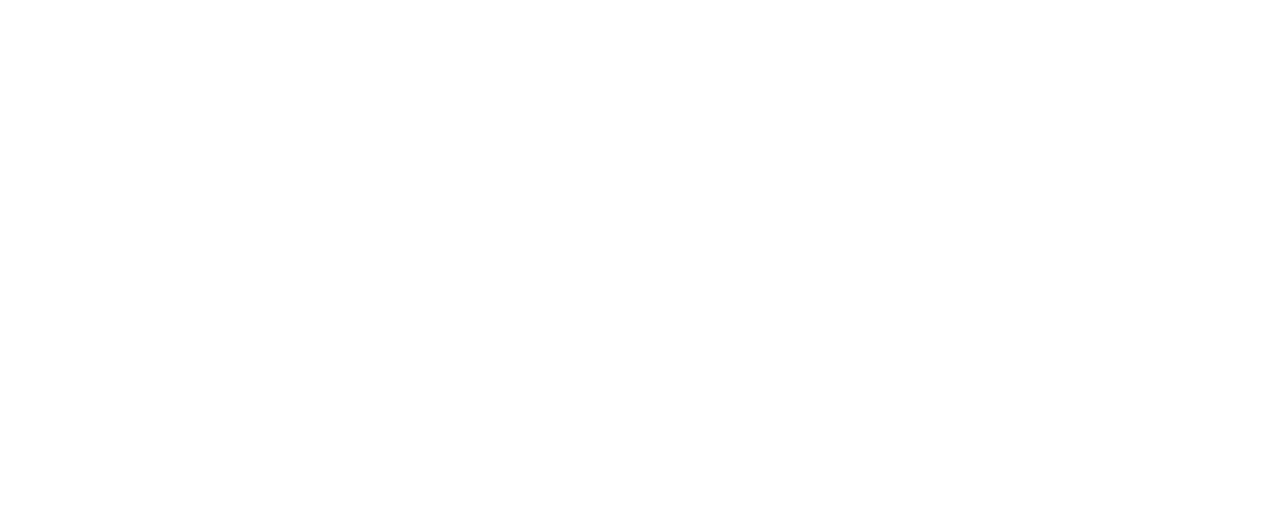
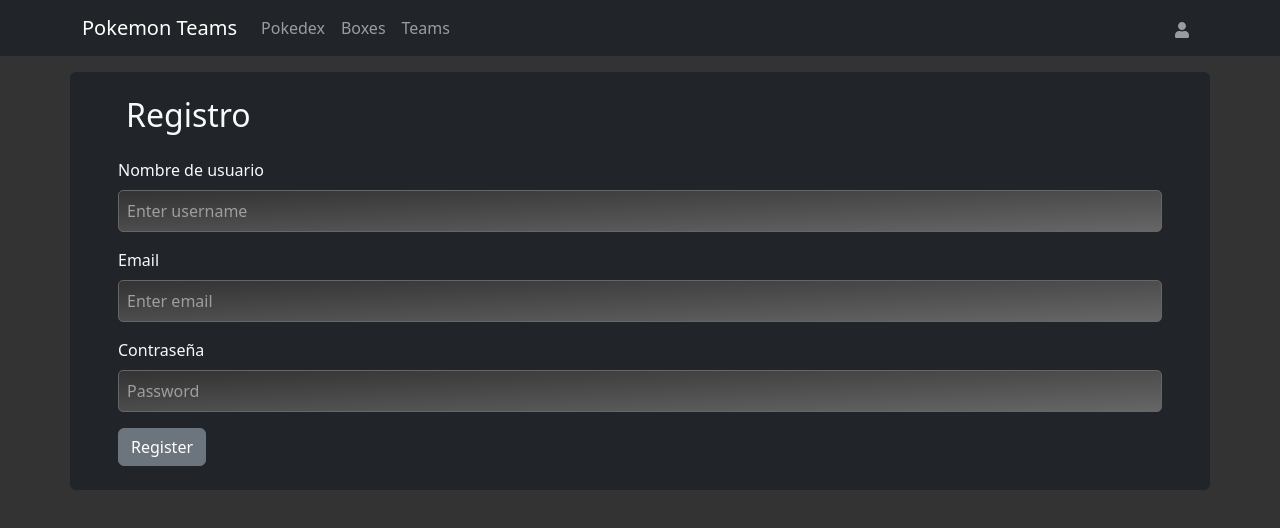
Before and after one commit to adriraul/pokemon-teams, a React (Create React App) app in the folder front-end/: page /register in a window 1280 px wide. Before the commit this address had no page. Shown: the top 528 px of the page. Built offline with nearby package versions, Linux system fonts and the light colour scheme.

Commit message:
feat: login and register views and api calls, token save implementation, logout function done.

```diff
--- a/front-end/package.json
+++ b/front-end/package.json
@@ -13,9 +13,11 @@
     "@types/react-router-dom": "^5.3.3",
     "axios": "^1.6.2",
     "bootstrap": "^5.3.2",
+    "jsonwebtoken": "^9.0.2",
     "react": "^18.2.0",
     "react-bootstrap": "^2.9.1",
     "react-dom": "^18.2.0",
+    "react-icons": "^4.12.0",
     "react-router-dom": "^6.20.0",
     "react-scripts": "5.0.1",
     "typescript": "^4.9.5",
--- a/front-end/public/index.html
+++ b/front-end/public/index.html
@@ -15,6 +15,6 @@
   </head>
   <body>
     <noscript>You need to enable JavaScript to run this app.</noscript>
-    <div id="root" class ="bodyBackground"></div>
+    <div id="root" class ="bodyBackground min-vh-100 "></div>
   </body>
 </html>
--- a/front-end/src/App.tsx
+++ b/front-end/src/App.tsx
@@ -3,13 +3,18 @@
 import Home from "./views/Home";
 import Pokedex from "./views/Pokedex";
 import MainNav from "./components/MainNav";
-
+import Login from "./views/Login";
+import Register from "./views/Register";
+//import Box from "./views/Box";
+//<Route path="/boxes" element={<Box />} />
 function App() {
   return (
     <Routes>
       <Route path="/" element={<MainNav />}>
         <Route index element={<Home />} />
         <Route path="/pokedex" element={<Pokedex />} />
+        <Route path="/login" element={<Login />} />
+        <Route path="/register" element={<Register />} />
       </Route>
     </Routes>
   );
--- a/front-end/src/components/MainNav.tsx
+++ b/front-end/src/components/MainNav.tsx
@@ -3,6 +3,7 @@
 import Container from "react-bootstrap/Container";
 import Nav from "react-bootstrap/Nav";
 import Navbar from "react-bootstrap/Navbar";
+import { FaUser } from "react-icons/fa";
 
 const MainNav: React.FC = () => {
   return (
@@ -15,6 +16,11 @@
             <Nav.Link href="/boxes">Boxes</Nav.Link>
             <Nav.Link href="/teams">Teams</Nav.Link>
           </Nav>
+          <Nav>
+            <Nav.Link href="/login">
+              <FaUser />
+            </Nav.Link>
+          </Nav>
         </Container>
       </Navbar>
 
--- a/front-end/src/index.css
+++ b/front-end/src/index.css
@@ -41,3 +41,7 @@
 .form-control:focus {
   color: #dddddd;
 }
+
+.form-control {
+  color: #dddddd;
+}
--- /dev/null
+++ b/front-end/src/services/auth.ts
@@ -0,0 +1,49 @@
+import axios from "axios";
+
+interface LoginResponse {
+  token: string;
+}
+
+export const login = async (
+  username: string,
+  password: string
+): Promise<any> => {
+  try {
+    const response = await axios
+      .post("http://localhost:8080/user/login", {
+        username,
+        password,
+      })
+      .then((response) => {
+        if (response.data.token) {
+          localStorage.setItem("userToken", JSON.stringify(response.data));
+        }
+        return response.data as LoginResponse;
+      });
+  } catch (error) {
+    console.error("Error login:", error);
+    throw error;
+  }
+};
+
+export const logout = async () => {
+  localStorage.removeItem("userToken");
+};
+
+export const register = async (
+  username: string,
+  email: string,
+  password: string
+): Promise<any> => {
+  try {
+    const response = await axios.post("http://localhost:8080/user", {
+      username,
+      email,
+      password,
+    });
+    return response.data;
+  } catch (error) {
+    console.error("Error login:", error);
+    throw error;
+  }
+};
--- /dev/null
+++ b/front-end/src/views/Box.tsx
@@ -0,0 +1 @@
+import React, { useState, useEffect } from "react";
--- /dev/null
+++ b/front-end/src/views/Login.tsx
@@ -0,0 +1,77 @@
+import React, { useState } from "react";
+import { Container, Form, Button, Alert } from "react-bootstrap";
+import { useNavigate } from "react-router-dom";
+import { login } from "../services/auth";
+
+const Login: React.FC = () => {
+  const [username, setUsername] = useState("");
+  const [password, setPassword] = useState("");
+  const navigate = useNavigate();
+  const [error, setError] = useState("");
+
+  const handleLogin = async () => {
+    if (!username || !password) {
+      setError("Todos los campos son obligatorios");
+      return;
+    }
+
+    setError("");
+
+    try {
+      const response = await login(username, password);
+      console.log("Login successful", response);
+      setError("");
+    } catch (error) {
+      setError("Error al iniciar sesión");
+    }
+  };
+
+  const handleRegister = () => {
+    navigate("/register");
+  };
+
+  return (
+    <Container className="align-items-center justify-content-center mt-3 pb-4 px-5 bg-dark text-light rounded">
+      <h2 className="mb-4 pt-4 px-2">Iniciar sesión</h2>
+      {error && <Alert variant="danger">{error}</Alert>}
+      <Form>
+        <Form.Group className="mb-3" controlId="formBasicUsername">
+          <Form.Label>Nombre de usuario</Form.Label>
+          <Form.Control
+            type="text"
+            className="searchInputBackground"
+            placeholder="Inserta el nombre de usuario"
+            value={username}
+            onChange={(e) => setUsername(e.target.value)}
+          />
+        </Form.Group>
+
+        <Form.Group className="mb-3" controlId="formBasicPassword">
+          <Form.Label>Contraseña</Form.Label>
+          <Form.Control
+            type="password"
+            className="searchInputBackground"
+            placeholder="Inserta la contraseña"
+            value={password}
+            onChange={(e) => setPassword(e.target.value)}
+          />
+        </Form.Group>
+
+        <Button variant="secondary" type="button" onClick={handleLogin}>
+          Login
+        </Button>
+
+        <Button
+          variant="secondary"
+          type="button"
+          onClick={handleRegister}
+          className="ms-2"
+        >
+          Register
+        </Button>
+      </Form>
+    </Container>
+  );
+};
+
+export default Login;
--- a/front-end/src/views/Pokedex.tsx
+++ b/front-end/src/views/Pokedex.tsx
@@ -30,7 +30,7 @@
   }, [searchTerm, originalPokemonList]);
 
   return (
-    <Container className="mt-3 px-5 bg-dark text-light rounded">
+    <Container className="mt-3 pb-2 px-5 bg-dark text-light rounded">
       <h1 className="mb-4 pt-4 px-2">Pokédex</h1>
 
       <InputGroup className="mb-3">
--- /dev/null
+++ b/front-end/src/views/Register.tsx
@@ -0,0 +1,75 @@
+import React, { useState } from "react";
+import { Alert, Button, Container, Form } from "react-bootstrap";
+import { register } from "../services/auth";
+import { useNavigate } from "react-router-dom";
+
+const Register: React.FC = () => {
+  const [username, setUsername] = useState("");
+  const [email, setEmail] = useState("");
+  const [password, setPassword] = useState("");
+  const [error, setError] = useState("");
+  const navigate = useNavigate();
+
+  const handleRegister = async () => {
+    if (!username || !email || !password) {
+      setError("Todos los campos son obligatorios");
+      return;
+    }
+
+    setError("");
+
+    try {
+      await register(username, email, password);
+      navigate("/login");
+    } catch (error) {
+      setError("Error al iniciar sesión");
+    }
+  };
+
+  return (
+    <Container className="align-items-center justify-content-center mt-3 pb-4 px-5 bg-dark text-light rounded">
+      <h2 className="mb-4 pt-4 px-2">Registro</h2>
+      {error && <Alert variant="danger">{error}</Alert>}
+      <Form>
+        <Form.Group className="mb-3" controlId="formBasicUsername">
+          <Form.Label>Nombre de usuario</Form.Label>
+          <Form.Control
+            type="text"
+            className="searchInputBackground"
+            placeholder="Enter username"
+            value={username}
+            onChange={(e) => setUsername(e.target.value)}
+          />
+        </Form.Group>
+
+        <Form.Group className="mb-3" controlId="formBasicEmail">
+          <Form.Label>Email</Form.Label>
+          <Form.Control
+            type="email"
+            className="searchInputBackground"
+            placeholder="Enter email"
+            value={email}
+            onChange={(e) => setEmail(e.target.value)}
+          />
+        </Form.Group>
+
+        <Form.Group className="mb-3" controlId="formBasicPassword">
+          <Form.Label>Contraseña</Form.Label>
+          <Form.Control
+            type="password"
+            className="searchInputBackground"
+            placeholder="Password"
+            value={password}
+            onChange={(e) => setPassword(e.target.value)}
+          />
+        </Form.Group>
+
+        <Button variant="secondary" type="button" onClick={handleRegister}>
+          Register
+        </Button>
+      </Form>
+    </Container>
+  );
+};
+
+export default Register;
```
Also changed, not shown: 2 other files (tests, documents, lock files or other folders).
